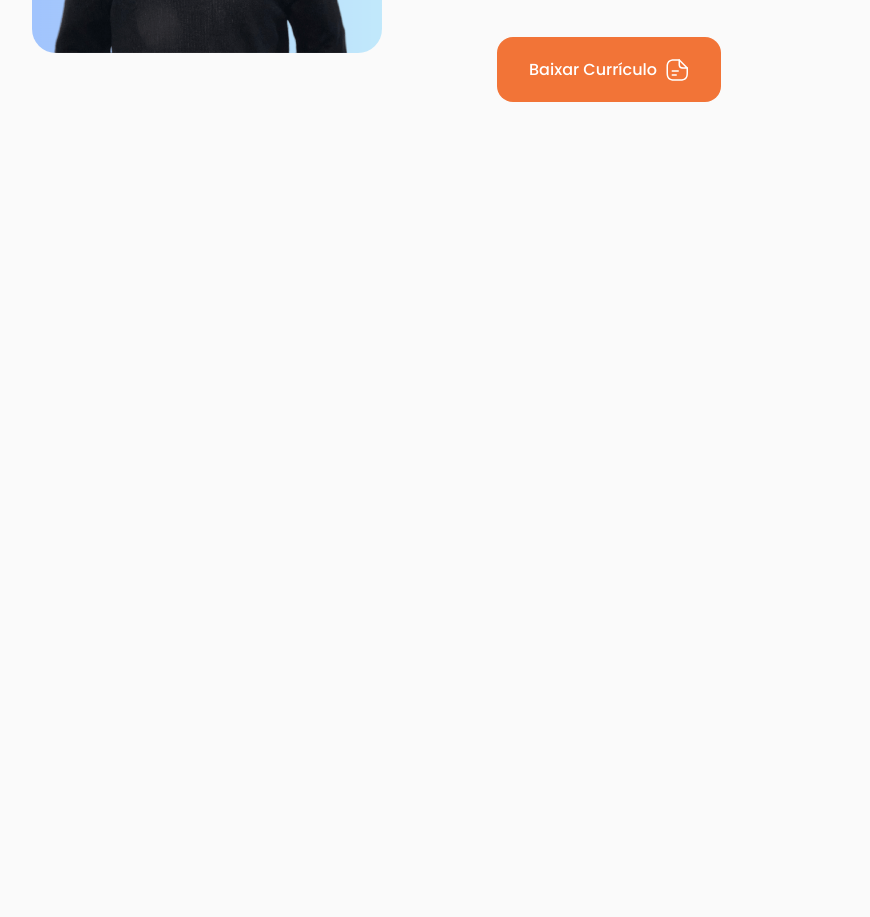
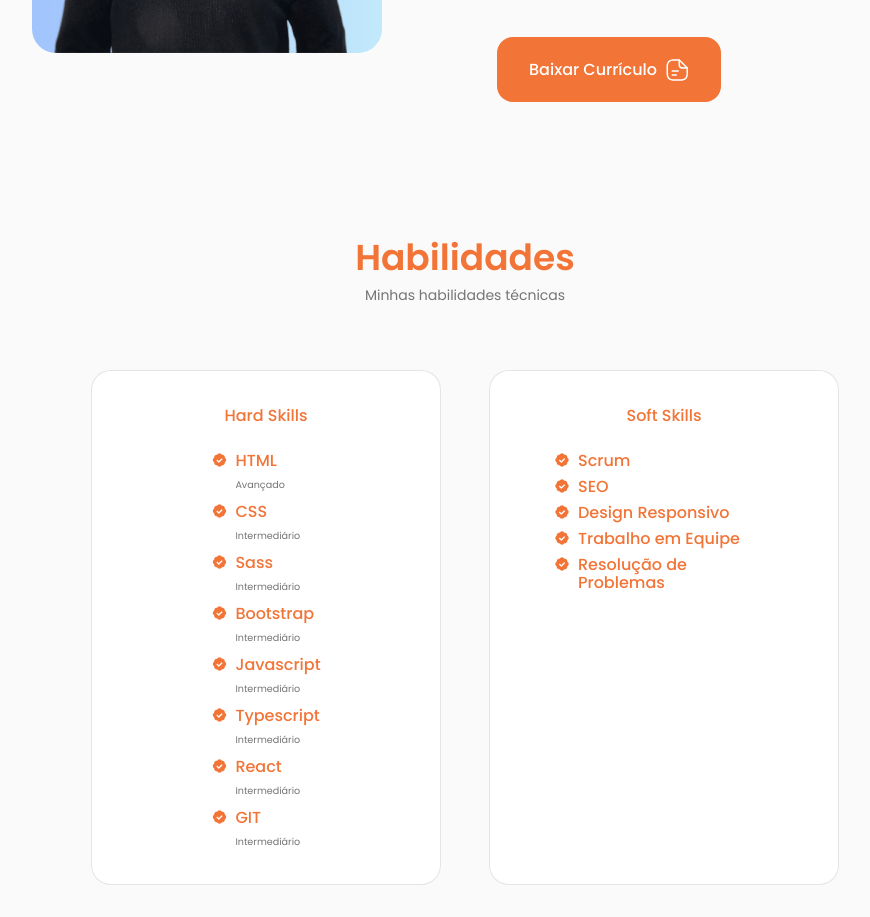
Before and after one commit to albertoaugusto/portfolio, a React (Vite) app: page / in a window 1280 px wide. Shown: the part 1260-2177 px from the top of the page, without its empty margins (175-1045 px from the left). Before the commit the page ends 1394 px from the top, so only its background shows below. Built offline with nearby package versions, Linux system fonts and the light colour scheme.

Commit message:
skills component end

```diff
--- a/src/App.jsx
+++ b/src/App.jsx
@@ -2,6 +2,7 @@ import './App.css'
 import Header from './components/header/Header'
 import Home from './components/home/Home'
 import About from './components/about/About'
+import Skills from './components/skills/Skills'
 
 function App () {
   return (
@@ -10,6 +11,7 @@ function App () {
     <main className="main">
       <Home />
       <About />
+      <Skills />
     </main>
 
     </>
--- a/src/components/about/Infos.jsx
+++ b/src/components/about/Infos.jsx
@@ -22,7 +22,7 @@ const Infos = () => {
             </span>
         </div>
         <div className="about-box">
-            <i className="bx bx-certification about-icon"></i>
+            <i className="bx bx-badge-check about-icon"></i>
             <h3 className="about-title">
                 Certificados
             </h3>
--- a/src/components/home/home.css
+++ b/src/components/home/home.css
@@ -148,7 +148,7 @@
     .home-img{
         width: 250px;
         height: 250px;
-        box-shadow: inset 0 0 0 8px rgb(255 255 255 / 30%);
+        box-shadow: inset 0 0 0 8px rgba(242, 116, 55, 0.3);
     }
 
     .home-scroll{
@@ -180,7 +180,7 @@
     .home-img{
         width: 200px;
         height: 200px;
-        box-shadow: inset 0 0 0 6px rgb(255 255 255 / 30%);
+        box-shadow: inset 0 0 0 6px rgba(242, 116, 55, 0.3);
     }
 
     .home-scroll{
--- /dev/null
+++ b/src/components/skills/FrontEnd.jsx
@@ -0,0 +1,119 @@
+
+const FrontEnd = () => {
+  return (
+    <div className="skills-content">
+        <h3 className="skills-title">
+            Hard Skills
+        </h3>
+        <div className="skills-box">
+            <div className="skills-group">
+                {/*skill 1 html*/}
+                <div className="skills-data">
+                    <i className="bx bxs-badge-check" ></i>
+                    <div>
+                        <h3 className="skills-name">
+                            HTML
+                        </h3>
+                        <span className="skills-level">
+                            Avançado
+                        </span>
+                    </div>
+                </div>
+
+                {/*skill 2 css*/}
+                <div className="skills-data">
+                    <i className="bx bxs-badge-check"></i>
+                    <div>
+                        <h3 className="skills-name">
+                            CSS
+                        </h3>
+                        <span className="skills-level">
+                            Intermediário
+                        </span>
+                    </div>
+                </div>
+
+                {/*skill 3 sass*/}
+                <div className="skills-data">
+                    <i className="bx bxs-badge-check"></i>
+                    <div>
+                        <h3 className="skills-name">
+                            Sass
+                        </h3>
+                        <span className="skills-level">
+                            Intermediário
+                        </span>
+                    </div>
+                </div>
+
+                {/*skill 4 bootstrap*/}
+                <div className="skills-data">
+                    <i className="bx bxs-badge-check"></i>
+                    <div>
+                        <h3 className="skills-name">
+                            Bootstrap
+                        </h3>
+                        <span className="skills-level">
+                            Intermediário
+                        </span>
+                    </div>
+                </div>
+
+                {/*skill 5 js*/}
+                <div className="skills-data">
+                    <i className="bx bxs-badge-check"></i>
+                    <div>
+                        <h3 className="skills-name">
+                            Javascript
+                        </h3>
+                        <span className="skills-level">
+                            Intermediário
+                        </span>
+                    </div>
+                </div>
+
+                {/*skill 6 ts*/}
+                <div className="skills-data">
+                    <i className="bx bxs-badge-check"></i>
+                    <div>
+                        <h3 className="skills-name">
+                            Typescript
+                        </h3>
+                        <span className="skills-level">
+                            Intermediário
+                        </span>
+                    </div>
+                </div>
+
+                {/*skill 7 react*/}
+                <div className="skills-data">
+                    <i className="bx bxs-badge-check"></i>
+                    <div>
+                        <h3 className="skills-name">
+                            React
+                        </h3>
+                        <span className="skills-level">
+                            Intermediário
+                        </span>
+                    </div>
+                </div>
+
+                {/*skill 8 git*/}
+                <div className="skills-data">
+                    <i className="bx bxs-badge-check"></i>
+                    <div>
+                        <h3 className="skills-name">
+                            GIT
+                        </h3>
+                        <span className="skills-level">
+                            Intermediário
+                        </span>
+                    </div>
+                </div>
+            </div>
+        </div>
+    </div>
+  )
+}
+
+export default FrontEnd
--- /dev/null
+++ b/src/components/skills/Skills.jsx
@@ -0,0 +1,23 @@
+import './skills.css'
+import FrontEnd from './FrontEnd'
+import SoftSkills from './SoftSkills'
+
+const Skills = () => {
+  return (
+    <section className="skills section" id="skills">
+        <h2 className="section-title">
+            Habilidades
+        </h2>
+        <span className="section-subtitle">
+            Minhas habilidades técnicas
+        </span>
+
+        <div className="skills-container container grid">
+            <FrontEnd />
+            <SoftSkills />
+        </div>
+    </section>
+  )
+}
+
+export default Skills
--- /dev/null
+++ b/src/components/skills/SoftSkills.jsx
@@ -0,0 +1,62 @@
+
+const SoftSkills = () => {
+  return (
+    <div className="skills-content">
+        <h3 className="skills-title">
+            Soft Skills
+        </h3>
+        <div className="skills-box">
+            <div className="skills-group">
+                {/*skill 1 scrum*/}
+                <div className="skills-data">
+                    <i className="bx bxs-badge-check"></i>
+                    <div>
+                        <h3 className="skills-name">
+                            Scrum
+                        </h3>
+                    </div>
+                </div>
+                {/*skill 2 seo*/}
+                <div className="skills-data">
+                    <i className="bx bxs-badge-check"></i>
+                    <div>
+                        <h3 className="skills-name">
+                            SEO
+                        </h3>
+                    </div>
+                </div>
+                {/*skill 3 responsive*/}
+                <div className="skills-data">
+                    <i className="bx bxs-badge-check"></i>
+                    <div>
+                        <h3 className="skills-name">
+                            Design Responsivo
+                        </h3>
+                    </div>
+                </div>
+                {/*skill 4 bootstrap*/}
+                <div className="skills-data">
+                    <i className="bx bxs-badge-check"></i>
+                    <div>
+                        <h3 className="skills-name">
+                            Trabalho em Equipe
+                        </h3>
+                    </div>
+                </div>
+                {/*skill 1 js*/}
+                <div className="skills-data">
+                    <i className="bx bxs-badge-check"></i>
+                    <div>
+                        <h3 className="skills-name">
+                            Resolução de Problemas
+                        </h3>
+                    </div>
+                </div>
+
+            </div>
+        </div>
+    </div>
+  )
+}
+
+export default SoftSkills
--- /dev/null
+++ b/src/components/skills/skills.css
@@ -0,0 +1,81 @@
+.skills-container{
+    grid-template-columns: repeat(2, 350px);
+    column-gap: 3rem;
+    justify-content: center;
+}
+
+.skills-content{
+    background-color: var(--container-color);
+    border: 1px solid rgba(0, 0, 0, 0.1);
+    padding: 2rem 4rem;
+    border-radius: 1.25rem;
+}
+
+.skills-title{
+    font-size: var(--normal-font-size);
+    font-weight: var(--font-medium);
+    text-align: center;
+    margin-bottom: var(--mb-1-5);
+}
+
+.skills-box{
+    display: flex;
+    justify-content: center;
+    column-gap: 2.5rem;
+}
+
+.skills-group{
+    display: grid;
+    align-items: flex-start;
+    row-gap: .5rem;
+}
+
+.skills-data{
+    display: flex;
+    column-gap: .5rem;
+}
+
+.skills .bxs-badge-check{
+    font-size: 1rem;
+    color: var(--title-color);
+}
+
+.skills-name{
+    font-size: var(--normal-font-size);
+    font-weight: var(--font-medium);
+    line-height: 18px;
+}
+
+.skills-level{
+    font-size: var(--tiny-font-size);
+}
+
+/*responsive braekpoints*/
+
+@media screen and (max-width: 992px) {
+    .skills-container{
+        grid-template-columns: max-content;
+        row-gap: 2rem;
+    }
+}
+
+
+@media screen and (max-width: 576px) {
+    .skills-container{
+        grid-template-columns: 1fr;
+    }
+
+    .skills-content{
+        padding: 1.5rem;
+    }
+}
+
+@media screen and (max-width: 350px) {
+    .skills-box{
+        column-gap: 1.25rem;
+    }
+
+    .skills-name{
+        font-size: var(--small-font-size);
+    }
+}
```
